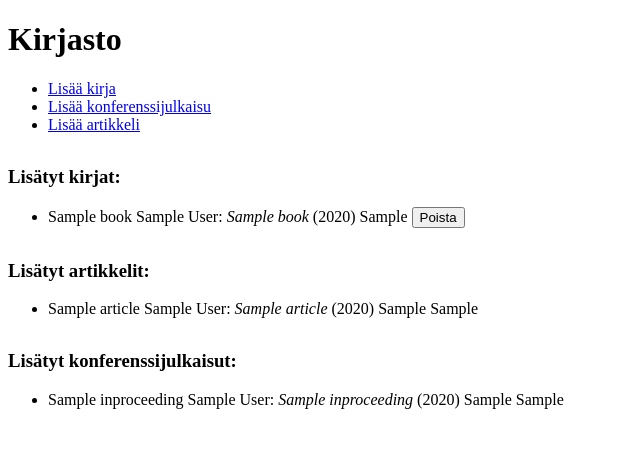
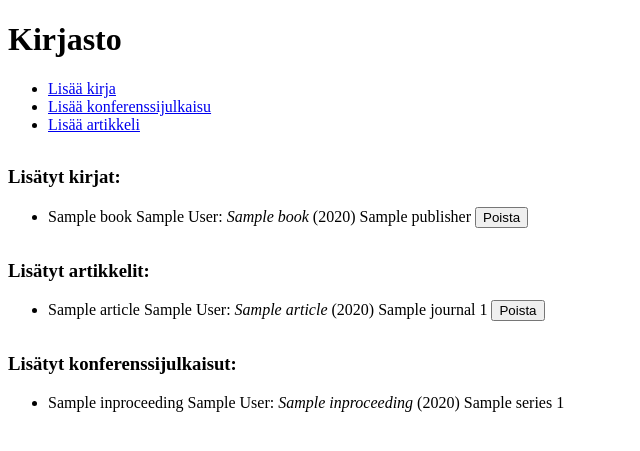
Before and after one commit to osmukkaHY/mojos, a Flask app: template src/templates/index.html in a window 1280 px wide. Shown: the top 451 px of the page, without its empty margins (0-640 px from the left). Run offline with Flask 3, Linux system fonts and the light colour scheme; tables that the repository leaves empty hold one stand-in row (values such as "Sample post"); the template is opened without the code that fills it: values that come from a table or form of the project are taken from there, most other values are stand-ins (such as "Sample title", 1, 10 or a date in 2020).

Commit message:
feat: delete article from database

```diff
--- a/src/app.py
+++ b/src/app.py
@@ -3,14 +3,14 @@
 from os import getenv
 from dotenv import load_dotenv
 from flask import Flask, request, render_template, redirect, url_for
-from flask_sqlalchemy import SQLAlchemy
+#from flask_sqlalchemy import SQLAlchemy
 
 from repositories.books import add_book, get_books, delete_book
-from models.book import Book
-from repositories.articles import add_article, get_articles
-from models.article import Article
+#from models.book import Book
+from repositories.articles import add_article, get_articles, delete_article
+#from models.article import Article
 from repositories.inproceedings import add_inproceedings, get_inproceedings
-from models.inproceedings import Inproceedings
+#from models.inproceedings import Inproceedings
 from database import db, create_db
 from validators import parse_year
 
@@ -154,5 +154,12 @@ def delete_book_route(book_id):
     return redirect(url_for("index"))
 
 
+@app.route("/article/<int:article_id>/delete", methods=["POST"])
+def delete_article_route(article_id):
+    """Delete an article."""
+    delete_article(db, article_id)
+    return redirect(url_for("index"))
+
+
 if __name__ == '__main__':
     app.run()
--- a/src/templates/index.html
+++ b/src/templates/index.html
@@ -23,7 +23,11 @@
     <h3 style="margin-top: 2rem;">Lisätyt artikkelit:</h3>
     <ul>
     {% for article in articles %}
-      <li>{{ article.reference_name }} {{ article.author }}: <em>{{ article.title }}</em> ({{ article.year }}) {{ article.journal }} {{ article.pages }}</li>
+      <li>{{ article.reference_name }} {{ article.author }}: <em>{{ article.title }}</em> ({{ article.year }}) {{ article.journal }} {{ article.pages }}
+        <form action="/article/{{ article.id }}/delete" method="post" style="display: inline;">
+          <button type="submit" onclick="return confirm('Haluatko varmasti poistaa tämän artikkelin?')">Poista</button>
+        </form>
+      </li>
     {% endfor %}
     </ul>
 
```
Also changed, not shown: src/repositories/articles.py (+9 -0 lines).
